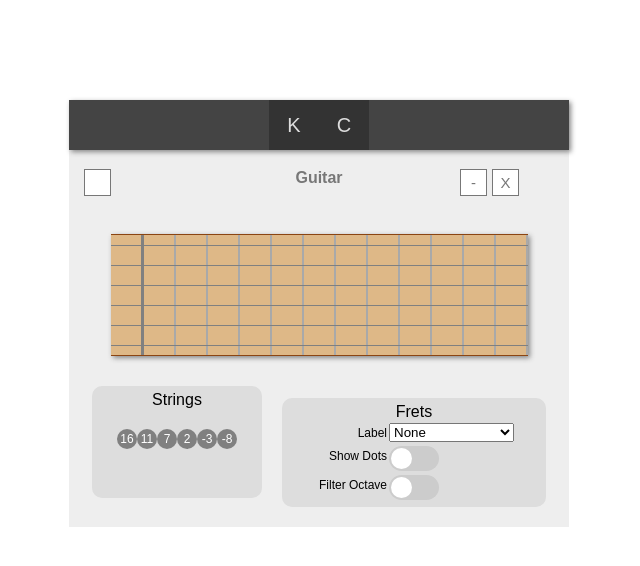
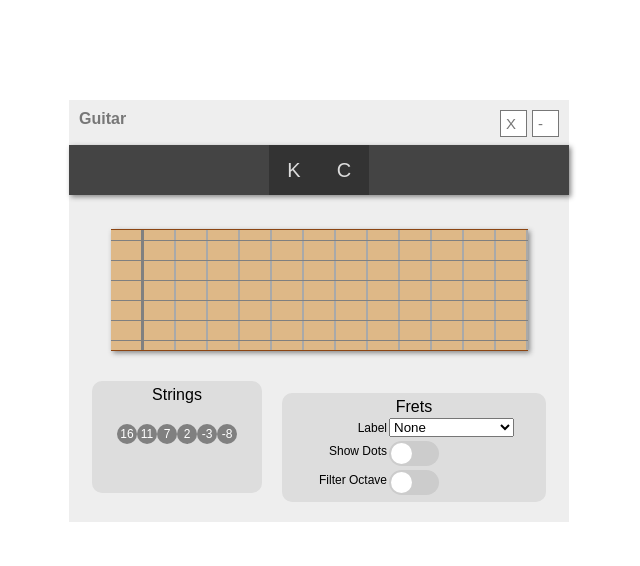
Before and after one commit to dan9418/play-what-beta, a React app: page / in a window 1280 px wide. Shown: the top 566 px of the page, without its empty margins (321-961 px from the left). Built offline with nearby package versions, Linux system fonts and the light colour scheme.

Commit message:
redesigning

```diff
--- a/src/Views/MainView/ViewManager.css
+++ b/src/Views/MainView/ViewManager.css
@@ -17,23 +17,21 @@
     margin-top: 5px;
     height: 25px;
     padding: 10px;
+    position: relative;
 }
 
-.view-driver-header .center {
+.view-driver-header-title {
     font-weight: bold;
     color: #777;
-}
-
-.view-driver-header .right {
-    top: 10px;
+    display: inline-block;
 }
 
 .view-driver-header .corner-button {
     background-color: white;
     color: #777;
     border: 1px solid #777;
-    display: inline-block;
     margin-left: 5px;
+    float: right;
 }
 
 .view-driver-header .corner-button:hover {
--- a/src/Views/MainView/ViewManager.tsx
+++ b/src/Views/MainView/ViewManager.tsx
@@ -87,6 +87,7 @@ export class ViewManager extends React.Component<any, any> {
         super(props);
         this.state = {
             viewDriver: ViewDriverDefinitions.data[3],
+            open: true,
             key_diatonicDegree: DiatonicDegreeDefinitions[0],
             key_accidental: AccidentalDefinitions[2],
             concept_type: DEFAULT_CONCEPT_TYPE,
@@ -94,55 +95,6 @@ export class ViewManager extends React.Component<any, any> {
             concept_chord: DEFAULT_CONCEPT,
             concept_scale: DEFAULT_CONCEPT,
             concept_mode: DEFAULT_CONCEPT
-        };
-    }
-
-    /* View Driver Creation */
-
-    getViewDriver = () => {
-        let def = this.state.viewDriver;
-        let ViewDriver = this.getViewDriverClass(def.class);
-        return <ViewDriver insertViewDriver={this.insertViewDriver} removeViewDriver={this.removeViewDriver} name={def.name} notes={this.getNotes()} {...this.props} />
-    }
-
-    getViewDriverClass = (ViewClass) => {
-        return class ViewDriver extends React.Component<any, any> {
-            constructor(props) {
-                super(props);
-                this.state = {
-                    open: true,
-                }
-            }
-
-            toggle = () => {
-                this.setState((state) => {
-                    return { open: !state.open }
-                });
-            }
-
-            getSymbol: any = () => {
-                return (this.state.open ? '-' : '+');
-            }
-
-            render = () => {
-                return (
-                    <div className="view-driver">
-                        <div className='view-driver-header'>
-                            <div className='corner-button left'></div>
-                            <div className='center'>{this.props.name}</div>
-                            <div className='right'>
-                                <div className='corner-button' onClick={this.toggle}>{this.getSymbol()}</div>
-                                <div className='corner-button' onClick={this.props.removeViewDriver}>X</div>
-                            </div>
-                        </div>
-                        <div className='view-driver-body-wrapper'>
-                            {this.state.open && <div className='view-driver-body'>
-                                <ViewClass {...this.props} />
-                            </div>}
-                        </div>
-                    </div>
-                )
-            };
         };
     }
 
@@ -170,6 +122,18 @@ export class ViewManager extends React.Component<any, any> {
         this.setState(update);
     }
 
+    toggle = () => {
+        this.setState((state) => {
+            return { open: !state.open }
+        });
+    }
+
+    getSymbol: any = () => {
+        return (this.state.open ? '-' : '+');
+    }
+
+    /* Processing */
+
     getNotes = () => {
         let key = TheoryEngine.getKey(this.state.key_diatonicDegree, this.state.key_accidental);
         let intervals = this.state['concept_' + this.state.concept_type.id].intervals;
@@ -179,9 +143,22 @@ export class ViewManager extends React.Component<any, any> {
     /* Render */
 
     render = () => {
+        let ViewDriver = this.state.viewDriver.class;
+
         return <div className='view-manager'>
+            <div className='view-driver-header'>
+                <div className='view-driver-header-title'>{this.state.viewDriver.name}</div>
+                <div className='corner-button' onClick={this.toggle}>{this.getSymbol()}</div>
+                <div className='corner-button' onClick={this.removeViewDriver}>X</div>
+            </div>
             <Toolbar setParameter={this.setParameter} {...this.state} />
-            {this.getViewDriver()}
+            <div className="view-driver">
+                <div className='view-driver-body-wrapper'>
+                    {this.state.open && <div className='view-driver-body'>
+                        <ViewDriver insertViewDriver={this.insertViewDriver} notes={this.getNotes()} {...this.props} />
+                    </div>}
+                </div>
+            </div>
         </div>;
     };
 }
```
Also changed, not shown: 1 other file (tests, documents, lock files or other folders). Lines whose indentation alone changed are shown as unchanged.
